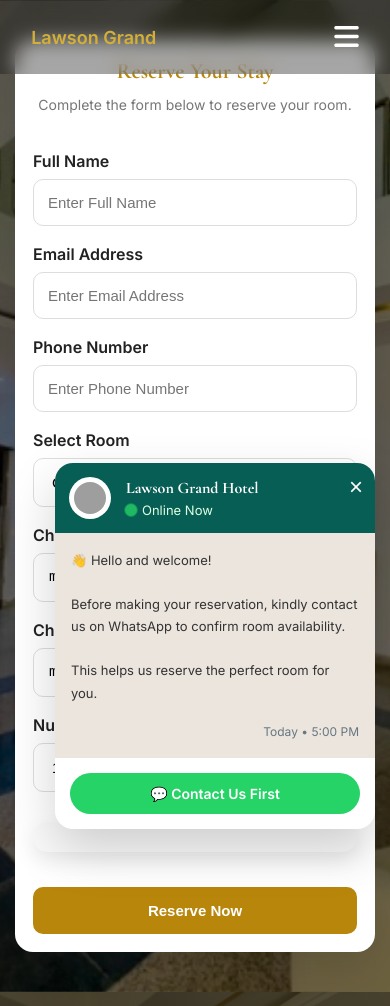
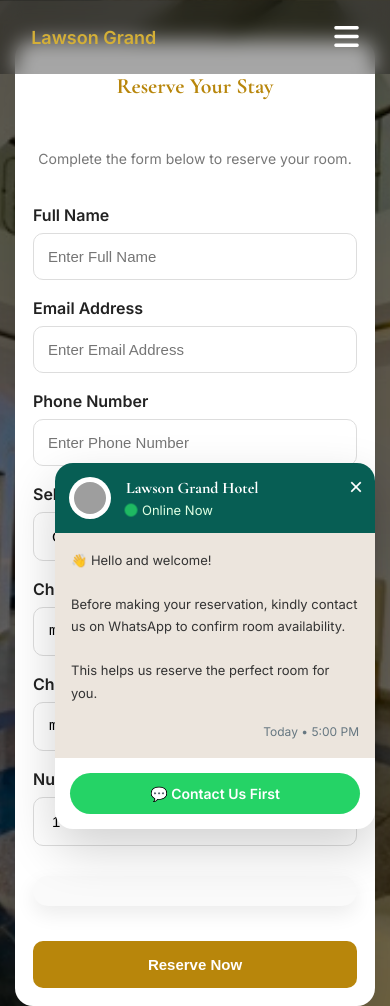
Before and after one commit to lawsonpoint/lawson-grand-hotel, a website: page front-end/lawsonhotelbooking.html in a window 390 px wide. Shown: the top 1006 px of the page. Drawn offline with nearby package versions, Linux system fonts and the light colour scheme; grey boxes are pictures that could not be loaded.

Commit message:
update style css

```diff
--- a/front-end/css/style.css
+++ b/front-end/css/style.css
@@ -628,7 +628,12 @@ font-size:24px;
 }
 
 }
-
+@media (max-width: 768px){
+    .booking-title{
+        height: 80px;
+        padding: 15px 20px;
+    }
+}
 /* ===========================
    MOBILE
 =========================== */
```
